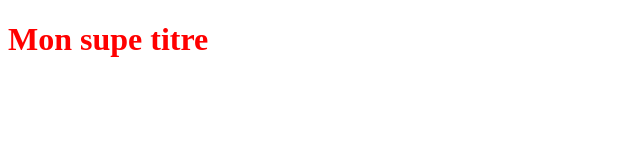
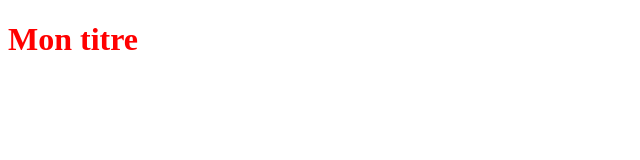
Before and after one commit to dankozo/OpenclassroomsProject, a plain HTML site: page index.html in a window 1280 px wide. Shown: the whole page, without its empty margins (0-640 px from the left). Drawn offline with Linux system fonts and the light colour scheme.

Commit message:
Modification du titre H1

```diff
--- a/index.html
+++ b/index.html
@@ -5,7 +5,7 @@
         <link rel="stylesheet" type="text/css" href="style.css">
     </head>
     <body>
-        <h1>Mon supe titre</h1>
+        <h1>Mon titre</h1>
     </body>
 
 </html>
```
